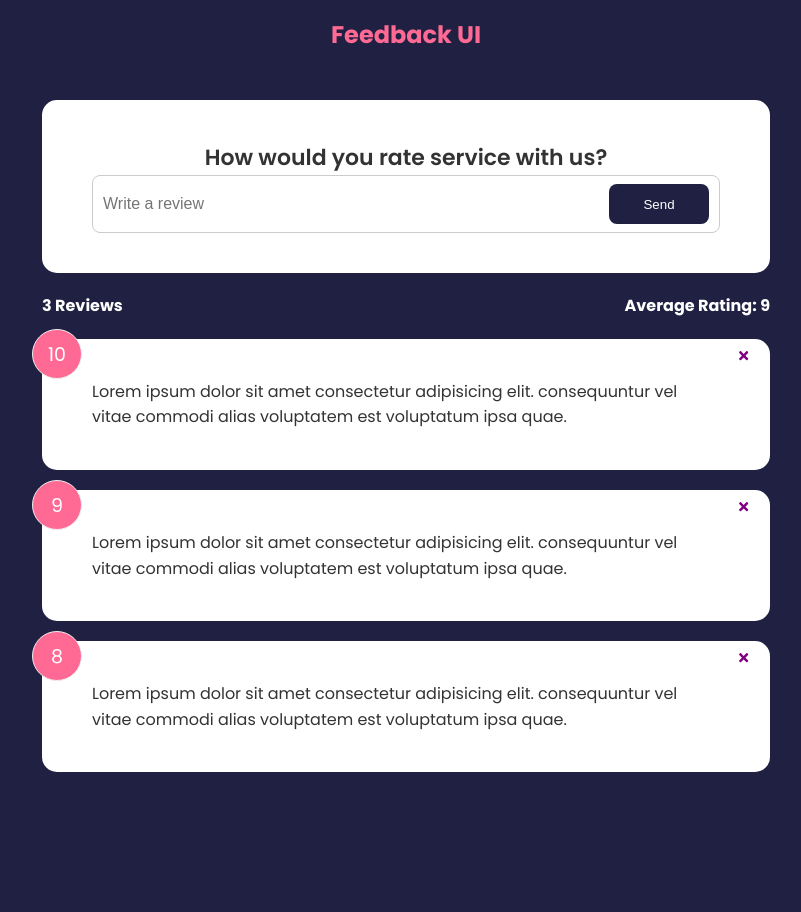
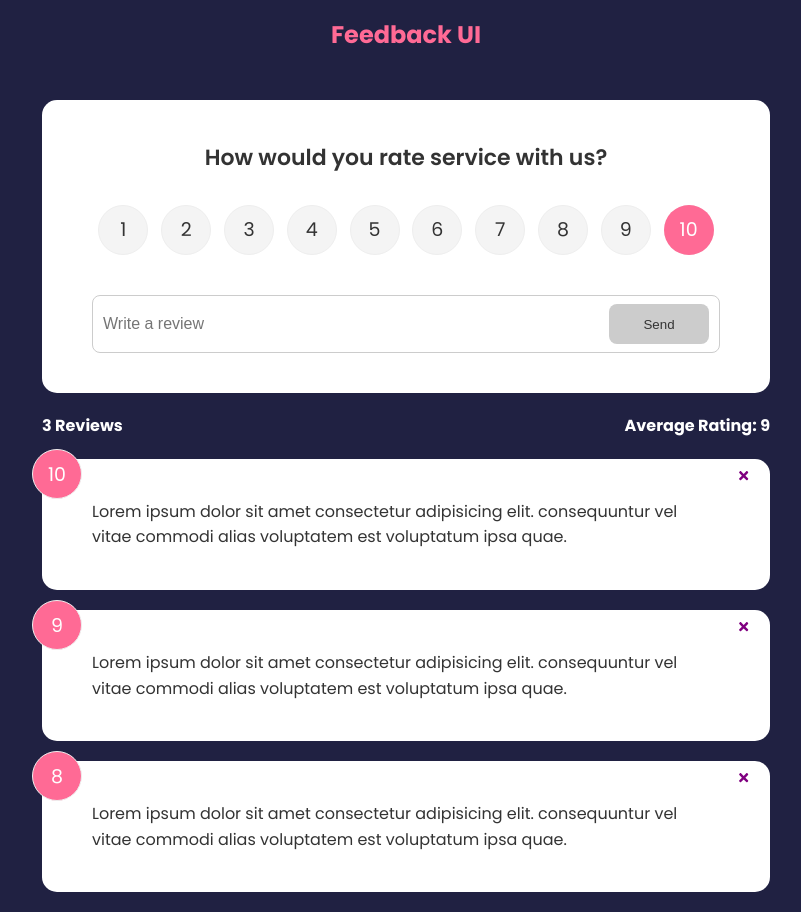
Before and after one commit to Simonbiker/Feedback-react, a React (Create React App) app in the folder feedback/: page / in a window 1280 px wide. Shown: the whole page, without its empty margins (234-1035 px from the left). Before the commit the page ends 800 px from the top, so only its background shows below. Built offline with nearby package versions, Linux system fonts and the light colour scheme.

Commit message:
Adding rating component. In the rating component we have an arra of input radio buttons to set the rating. Adding new uuid plugin so each new item as an id.

```diff
--- a/feedback/package.json
+++ b/feedback/package.json
@@ -10,6 +10,7 @@
     "react-dom": "^18.2.0",
     "react-icons": "^4.4.0",
     "react-scripts": "5.0.1",
+    "uuid": "^8.3.2",
     "web-vitals": "^2.1.4"
   },
   "scripts": {
--- a/feedback/src/App.js
+++ b/feedback/src/App.js
@@ -1,3 +1,4 @@
+import { v4 as uuidv4 } from 'uuid'
 import { useState } from 'react'
 import Header from './components/Header';
 import FeedbackData from './data/FeedbackData';
@@ -9,6 +10,11 @@
 function App() {
   const [feedback, setFeedback] = useState(FeedbackData)
 
+  const addFeedback = (newFeedBack) => {
+    newFeedBack.id = uuidv4()
+    setFeedback([newFeedBack, ...feedback])
+  }
+
   const deleteFeedback = (id) => {
     if (window.confirm('Are you sure you want to delete?')) {
       setFeedback(feedback.filter((item) => item.id !== id))
@@ -19,7 +25,7 @@
     <>
       <Header />
       <div className="container">
-        <FeedbackForm />
+        <FeedbackForm handleAdd={addFeedback} />
         <FeedbackStats feedback={feedback} />
         <FeedbackList feedback={feedback}
           handleDelete={deleteFeedback} />
--- a/feedback/src/components/FeedbackForm.jsx
+++ b/feedback/src/components/FeedbackForm.jsx
@@ -2,25 +2,54 @@
 import { useState } from 'react'
 import Card from './shared/Card'
 import Button from './shared/Button'
+import RatingSelect from './RatingSelect'
 
-function FeedbackForm() {
+function FeedbackForm({handleAdd}) {
 
     const [text, setText] = useState('')
+    const [rating, setRating] = useState(10)
+    const [btnDisabled, setBtnDisabled] = useState(true)
+    const [message, setMessage] = useState('')
 
     const handleTextChange = (e) => {
+        if (text === '') {
+            setBtnDisabled(true)
+            setMessage(null)
+        } else if (text !== '' && text.trim().length <= 10) {
+            setMessage('Text must be at least ten characters')
+            setBtnDisabled(true)
+        } else {
+            setMessage(null)
+            setBtnDisabled(false)
+        }
+
         setText(e.target.value)
+    }
+
+    const handleSubmit = (e) => {
+        e.preventDefault()
+        if (text.trim().length > 10) {
+            const newFeedBack = {
+                text: text,
+                rating: rating
+            }
+            handleAdd(newFeedBack)
+            setText('')
+        }
+
     }
 
   return (
       <Card>
-          <form>
+          <form onSubmit={handleSubmit}>
               <h2>How would you rate service with us?</h2>
-              {/* @todo - rating select component */}
+              <RatingSelect select={ (rating) => setRating(rating)} />
               <div className='input-group'>
                   <input onChange={handleTextChange} type="text" placeholder='Write a review'
                   value={text}/>
-                  <Button type='submit' >Send</Button>
+                  <Button type='submit' isDisabled={btnDisabled}>Send</Button>
               </div>
+              {message && <div className='message'>{ message}</div>}
           </form>
     </Card>
   )
--- /dev/null
+++ b/feedback/src/components/RatingSelect.jsx
@@ -0,0 +1,31 @@
+import React from 'react'
+import { useState } from 'react'
+
+function RatingSelect({select}) {
+    const [selected, setSelected] = useState(10)
+
+    const handleChange = (e) => {
+        setSelected(+e.currentTarget.value)
+        select(+e.currentTarget.value)
+      }
+
+  return (
+    <ul className='rating'>
+      {Array.from({ length: 10 }, (_, i) => (
+        <li key={`rating-${i + 1}`}>
+          <input
+            type='radio'
+            id={`num${i + 1}`}
+            name='rating'
+            value={i + 1}
+            onChange={handleChange}
+            checked={selected === i + 1}
+          />
+          <label htmlFor={`num${i + 1}`}>{i + 1}</label>
+        </li>
+      ))}
+    </ul>
+  )
+}
+
+export default RatingSelect
```
Also changed, not shown: 1 other file (tests, documents, lock files or other folders).
